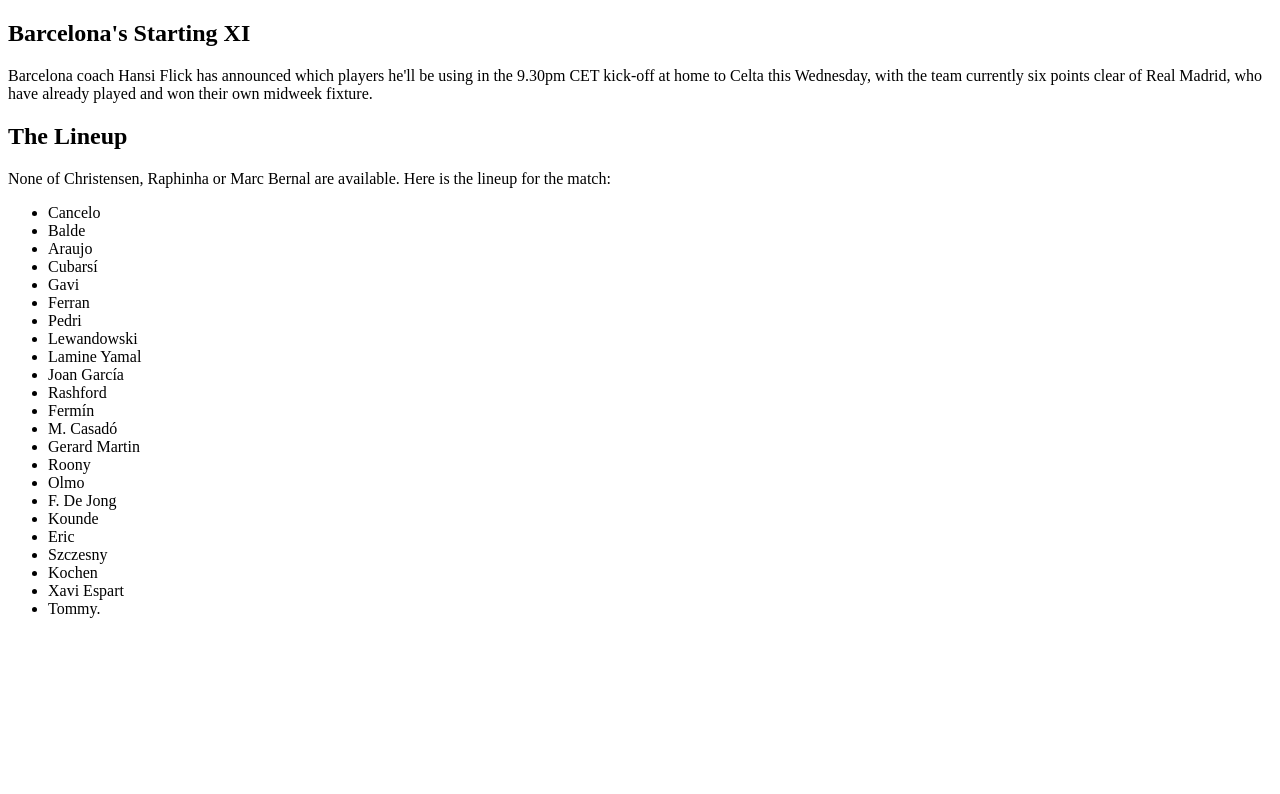
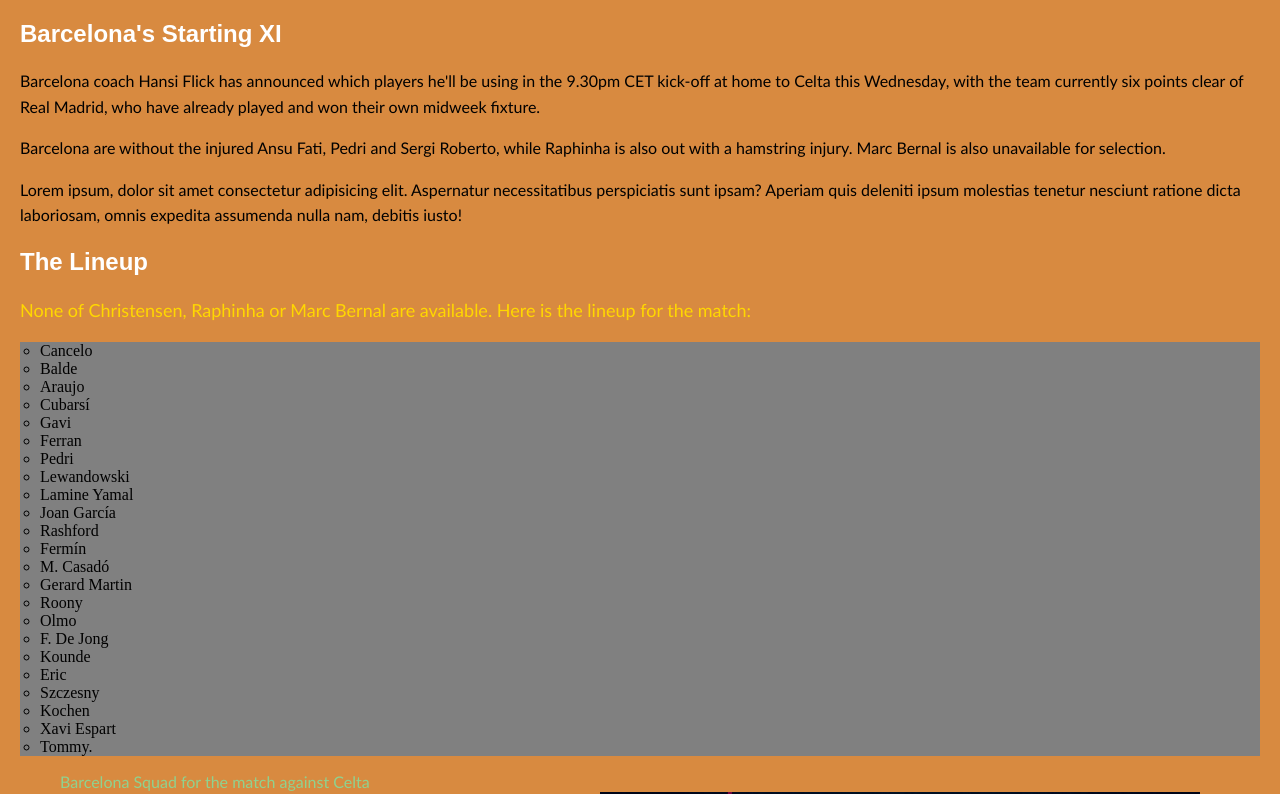
Before and after one commit to danielmahlay18/practice, a plain HTML site: page article.html in a window 1280 px wide. Shown: the top 794 px of the page. Drawn offline with Linux system fonts and the light colour scheme.

Commit message:
add new CSS

```diff
--- a/article.html
+++ b/article.html
@@ -4,15 +4,33 @@
     <meta charset="UTF-8">
     <meta name="viewport" content="width=device-width, initial-scale=1.0">
     <title>Article</title>
+    <!--external line CSS-->
+
+    <link rel="stylesheet" href="style.css">
 </head>
-<body>
+<body style="background-color:#d88a40 ;">
+    <main>
     <article>
-        <h1>Barcelona's Starting XI</h1>
-        <p>Barcelona coach Hansi Flick has announced which players he'll be using in the 9.30pm CET kick-off at home to Celta this Wednesday, with the team currently six points clear of Real Madrid, who have already played and won their own midweek fixture.</p>
+        <header>
+            <h1 style="color: white;">Barcelona's Starting XI</h1>
+        </header>
+        <section>
+            <!--inline CSS -->
+
+            <p style="font-family: Gill Sans MT;">Barcelona coach Hansi Flick has announced which players he'll be using in the 9.30pm CET kick-off at home to Celta this Wednesday, with the team currently six points clear of Real Madrid, who have already played and won their own midweek fixture.</p>
+            <p style="font-family: Gill Sans MT;">Barcelona are without the injured Ansu Fati, Pedri and Sergi Roberto, while Raphinha is also out with a hamstring injury. Marc Bernal is also unavailable for selection.</p>
+            <p style="font-family: Gill Sans MT;">Lorem ipsum, dolor sit amet consectetur adipisicing elit. Aspernatur necessitatibus perspiciatis sunt ipsam? Aperiam quis deleniti ipsum molestias tenetur nesciunt ratione dicta laboriosam, omnis expedita assumenda nulla nam, debitis iusto!</p>
+        </section>
     </article>
     <article>
-        <h1>The Lineup</h1>
-        <p>None of Christensen, Raphinha or Marc Bernal are available. Here is the lineup for the match:</p>
+        <header>
+            <h1 style="color: white;">The Lineup</h1>
+        </header>
+        <section>
+
+<!--inline CSS using ID selector-->
+
+            <p id="p1">None of Christensen, Raphinha or Marc Bernal are available. Here is the lineup for the match:</p>
             <ul>
                 <li>Cancelo</li>
                 <li>Balde</li>
@@ -38,6 +56,15 @@
                 <li>Xavi Espart</li>
                 <li>Tommy.</li>
             </ul>
+        </section>
+        <figure>
+            <img src="barcelona squad 11 vs celta.jpg" alt="Barcelona Squad">
+
+            <!--inline CSS using class selector-->
+
+            <figcaption class="line">Barcelona Squad for the match against Celta</figcaption>
+        </figure>
     </article>
+    </main>
 </body>
 </html>
--- /dev/null
+++ b/style.css
@@ -0,0 +1,29 @@
+body {
+    font-family: Arial;
+    margin: 20px;
+}
+p {
+    line-height: 1.6;
+    color: #000000;
+}
+ul {
+    list-style-type: circle;
+    background-color: gray;
+    padding-left: 20px;
+    font-family: 'Times New Roman';
+}
+img {
+    width: 600px;
+    height: 600px;
+    margin: 20px;
+    float: right;
+}
+#p1 {
+    font-size: 18px;
+    color: gold;
+    font-family: 'Gill Sans MT';
+}
+.line {
+    color: rgb(143, 210, 143);
+    font-family: 'Gill Sans MT';
+}
```
Also changed, not shown: barcelona squad 11 vs celta.jpg (added). Lines whose indentation alone changed are shown as unchanged.
